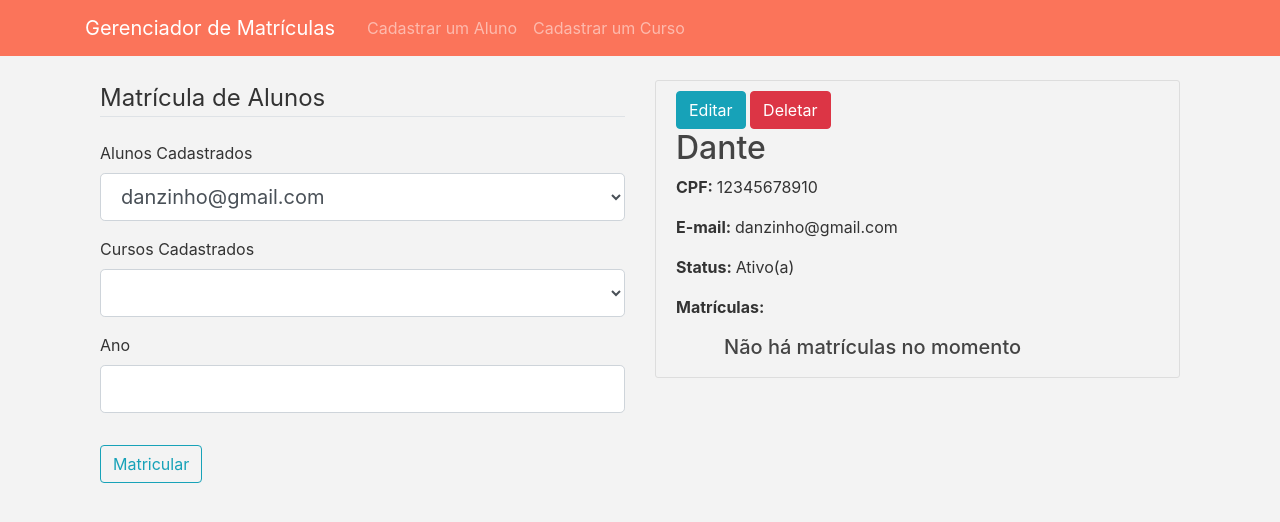
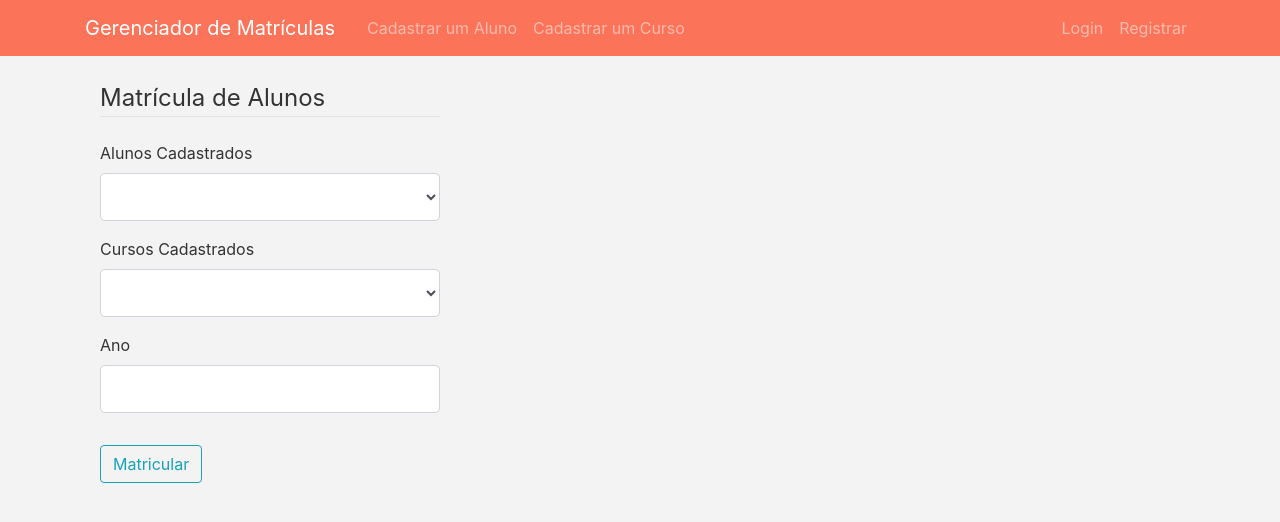
Before and after one commit to vitoto16/Gerenciador-Matriculas-Flask, a Flask app: page / in a window 1280 px wide. Shown: the top 522 px of the page. Run offline with Flask 2, Linux system fonts and the light colour scheme; data comes from the database, SQL or seed files in the repository; both versions use the stored data as it was after the commit; data that the repository does not hold is empty; some libraries are stand-ins or nearby versions.

Commit message:
Implementing user authentication

```diff
--- a/gerenciador_matriculas/forms.py
+++ b/gerenciador_matriculas/forms.py
@@ -1,11 +1,12 @@
 from flask import request
 from flask_wtf import FlaskForm
-from wtforms import StringField, IntegerField, DateField, SubmitField, FloatField, SelectField, RadioField
-from wtforms.validators import DataRequired, Length, Email, ValidationError
-from gerenciador_matriculas.models import Aluno, Curso, Matricula
+from wtforms import StringField, IntegerField, DateField, SubmitField, FloatField, SelectField,\
+    RadioField, PasswordField
+from wtforms.validators import DataRequired, Length, Email, ValidationError, EqualTo
+from gerenciador_matriculas.models import Aluno, Curso, Matricula, Gerente
 
 
-def asserting_uniques(form, field):
+def valida_campos_aluno(form, field):
     if field.name == 'cpf':
         aluno = Aluno.query.filter_by(cpf=field.data).first()
         print(field.name, field.data)
@@ -25,11 +26,41 @@ def asserting_uniques(form, field):
         if aluno:
             raise ValidationError(f"Este {field.name} já está cadastrado!")
 
+def validate_matricula(form, aluno):
+    curso = Curso.query.filter_by(nome=form.curso.data).first()
+    aluno_selecionado = Aluno.query.filter_by(email=aluno.data).first()
+    matriculado = Matricula.query.filter_by(alunoId=aluno_selecionado.id, cursoId=curso.id).first()
+    if matriculado:
+        raise ValidationError("Este aluno já está matriculado neste curso!")
+
+
+class FormRegistrar(FlaskForm):
+    username = StringField('Nome de usuário', validators=[DataRequired(), Length(min=4, max=35)])
+    email = StringField('E-mail', validators=[DataRequired(), Email()])
+    password = PasswordField('Senha', validators=[DataRequired()])
+    confirm_password = PasswordField('Confirmar Senha', validators=[DataRequired(), EqualTo('password')])
+    submit = SubmitField('Registrar')
+
+    def validate_username(self, username):
+        gerente = Gerente.query.filter_by(username=username.data).first()
+        if gerente:
+            raise ValidationError("Este nome de usuário já está sendo usado!")
+
+    def validate_email(self, email):
+        gerente = Gerente.query.filter_by(email=email.data).first()
+        if gerente:
+            raise ValidationError("Este e-mail já está sendo usado!")
+
+class FormLogin(FlaskForm):
+    email = StringField('E-mail', validators=[DataRequired(), Email()])
+    password = PasswordField('Senha', validators=[DataRequired()])
+    submit = SubmitField('Login')
+
 
 class FormAluno(FlaskForm):
     nome = StringField('Nome', validators=[DataRequired(), Length(max=35)])
-    cpf = StringField('CPF', validators=[DataRequired(), Length(min=11), asserting_uniques])
-    email = StringField('Email', validators=[DataRequired(), Email(), asserting_uniques])
+    cpf = StringField('CPF', validators=[DataRequired(), Length(min=11), valida_campos_aluno])
+    email = StringField('Email', validators=[DataRequired(), Email(), valida_campos_aluno])
     status = RadioField('Status', choices=['Ativo(a)', 'Inativo(a)'], validators=[DataRequired()])
     dataNascimento = DateField('Data de Nascimento (dd/mm/aaaa) ', validators=[DataRequired()], format='%d/%m/%Y')
     submit = SubmitField('Cadastrar')
@@ -56,13 +87,6 @@ class FormCurso(FlaskForm):
                 raise ValidationError("Este curso já está cadastrado!")
 
 
-def validate_matricula(form, aluno):
-    curso = Curso.query.filter_by(nome=form.curso.data).first()
-    aluno_selecionado = Aluno.query.filter_by(email=aluno.data).first()
-    matriculado = Matricula.query.filter_by(alunoId=aluno_selecionado.id, cursoId=curso.id).first()
-    if matriculado:
-        raise ValidationError("Este aluno já está matriculado neste curso!")
-
 
 class FormMatricula(FlaskForm):
     aluno = SelectField('Alunos Cadastrados', validators=[DataRequired(), validate_matricula])
--- a/gerenciador_matriculas/routes.py
+++ b/gerenciador_matriculas/routes.py
@@ -1,39 +1,83 @@
-from flask import render_template, redirect, url_for, flash, request
-from gerenciador_matriculas import app, db
-from gerenciador_matriculas.forms import FormAluno, FormCurso, FormMatricula
-from gerenciador_matriculas.models import Aluno, Curso, Matricula
+from flask import render_template, redirect, url_for, flash, request, abort
+from gerenciador_matriculas import app, db, bcrypt
+from gerenciador_matriculas.forms import FormAluno, FormCurso, FormMatricula, FormRegistrar, FormLogin
+from gerenciador_matriculas.models import Aluno, Curso, Matricula, Gerente
+from flask_login import login_user, current_user, logout_user, login_required
 
-MATRICULAS_STATUS_CHOICES=['ativado', 'bloqueado', 'cancelado']
+
+@app.route('/registrar', methods=['GET', 'POST'])
+def registrar():
+    if current_user.is_authenticated:
+        return redirect(url_for('home'))
+    form = FormRegistrar()
+    if form.validate_on_submit():
+        flash(f"Usuário {form.username.data} criado!", 'success')
+        hashed_password = bcrypt.generate_password_hash(form.password.data).decode('utf-8')
+        gerente = Gerente(username=form.username.data, email=form.email.data, password=hashed_password)
+        db.session.add(gerente)
+        db.session.commit()
+        return redirect(url_for('login'))
+    return render_template('registrar.html', form=form, title='Registrar')
+
+
+@app.route('/login', methods=['GET', 'POST'])
+def login():
+    if current_user.is_authenticated:
+        return redirect(url_for('home'))
+    form = FormLogin()
+    if form.validate_on_submit():
+        user = Gerente.query.filter_by(email=form.email.data).first()
+        if user and bcrypt.check_password_hash(user.password, form.password.data):
+            login_user(user)
+            flash('Login realizado com sucesso!', 'success')
+            next_page = request.args.get('next')
+            return redirect(next_page) if next_page else redirect(url_for('home'))
+        else:
+            flash('Login não realizado. Verifique seu nome de usuário e senha.', 'danger')
+    return render_template('login.html', form=form, title='Login')
+
 
 @app.route('/', methods=['GET', 'POST'])
 def home():
-    alunos = Aluno.query.all()
-    cursos = Curso.query.all()
     form = FormMatricula()
-    form.aluno.choices = alunos
-    form.curso.choices = cursos
-    if form.validate_on_submit():
-        alunoId = Aluno.query.filter_by(email=form.aluno.data).first().id
-        cursoId = Curso.query.filter_by(nome=form.curso.data).first().id
-        matricula = Matricula(alunoId=alunoId,
-                              cursoId=cursoId,
-                              ano=form.ano.data
-                              )
-        db.session.add(matricula)
-        db.session.commit()
-        flash('Matrícula efetuada com sucesso!', 'success')
-        return redirect(url_for('home'))
-    return render_template('matriculas.html', alunos=alunos, cursos=cursos, form=form)
+    if current_user.is_authenticated:
+        gerente = Gerente.query.get(current_user.get_id())
+        alunos = gerente.alunos
+        cursos = gerente.cursos
+        form.aluno.choices = alunos
+        form.curso.choices = cursos
+        if form.validate_on_submit():
+            alunoId = Aluno.query.filter_by(email=form.aluno.data).first().id
+            cursoId = Curso.query.filter_by(nome=form.curso.data).first().id
+            matricula = Matricula(alunoId=alunoId,
+                                  cursoId=cursoId,
+                                  ano=form.ano.data
+                                  )
+            db.session.add(matricula)
+            db.session.commit()
+            flash('Matrícula efetuada com sucesso!', 'success')
+            return redirect(url_for('home'))
+        return render_template('matriculas.html', alunos=alunos, cursos=cursos, form=form)
+    else:
+        return render_template('matriculas.html', form=form)
+
+
+@app.route('/logout')
+def logout():
+    logout_user()
+    return redirect(url_for('home'))
 
 
 @app.route('/cadastro-aluno', methods=['GET', 'POST'])
+@login_required
 def cadastro_aluno():
     form = FormAluno()
     if form.validate_on_submit():
         aluno = Aluno(nome=form.nome.data,
                       cpf=form.cpf.data,
                       email=form.email.data,
-                      dataNascimento=form.dataNascimento.data
+                      dataNascimento=form.dataNascimento.data,
+                      gerente=current_user
                       )
         if form.status.data == 'Ativo(a)':
             aluno.status = True
@@ -42,117 +86,152 @@ def cadastro_aluno():
         db.session.commit()
         flash('Aluno cadastrado com sucesso!', 'success')
         return redirect(url_for('home'))
+
     return render_template('cadastro-aluno.html', form=form, title='Cadastro Aluno', legend='Cadastro de Aluno')
 
 
 @app.route('/cadastro-curso', methods=['GET', 'POST'])
+@login_required
 def cadastro_curso():
     form = FormCurso()
     if form.validate_on_submit():
         curso = Curso(nome=form.nome.data,
                       sequencia=form.sequencia.data,
                       precoVenda=form.precoVenda.data,
+                      gerente=current_user
                       )
         db.session.add(curso)
         db.session.commit()
         flash('Curso cadastrado com sucesso!', 'success')
         return redirect(url_for('home'))
+
     return render_template('cadastro-curso.html', form=form, title='Cadastro Curso')
 
 
 @app.route("/aluno/<int:aluno_id>", methods=['GET', 'POST'])
+@login_required
 def edita_aluno(aluno_id):
     aluno = Aluno.query.get_or_404(aluno_id)
-    form = FormAluno()
-    if form.validate_on_submit():
-        aluno.nome = form.nome.data
-        aluno.cpf = form.cpf.data
-        aluno.email = form.email.data
-        if form.status.data == 'Ativo(a)':
-            aluno.status = True
-        else:
-            aluno.status = False
-        aluno.dataNascimento = form.dataNascimento.data
-        db.session.commit()
-        flash('Aluno modificado com sucesso!', 'success')
-        return redirect(url_for('home'))
-    elif request.method == 'GET':
-        form.nome.data = aluno.nome
-        form.cpf.data = aluno.cpf
-        form.email.data = aluno.email
-        form.dataNascimento.data = aluno.dataNascimento
-        form.status.default = aluno.status
-    return render_template('cadastro-aluno.html', aluno=aluno, form=form,
-                           title=aluno.nome, legend='Editar Aluno', submit='Modificar')
+    if aluno.gerente != current_user:
+        abort(403)
+    else:
+        form = FormAluno()
+        if form.validate_on_submit():
+            aluno.nome = form.nome.data
+            aluno.cpf = form.cpf.data
+            aluno.email = form.email.data
+            if form.status.data == 'Ativo(a)':
+                aluno.status = True
+            else:
+                aluno.status = False
+            aluno.dataNascimento = form.dataNascimento.data
+            db.session.commit()
+            flash('Aluno modificado com sucesso!', 'success')
+            return redirect(url_for('home'))
+        elif request.method == 'GET':
+            form.nome.data = aluno.nome
+            form.cpf.data = aluno.cpf
+            form.email.data = aluno.email
+            form.dataNascimento.data = aluno.dataNascimento
+            form.status.default = aluno.status
+        return render_template('cadastro-aluno.html', aluno=aluno, form=form,
+                               title=aluno.nome, legend='Editar Aluno', submit='Modificar')
 
 @app.route("/curso/<slug>", methods=['GET', 'POST'])
+@login_required
 def edita_curso(slug):
     curso = Curso.query.filter_by(slug=slug).first()
-    form = FormCurso()
-    if form.validate_on_submit():
-        curso.nome = form.nome.data
-        curso.sequencia = form.sequencia.data
-        curso.precoVenda = form.precoVenda.data
-        if form.status.data == 'Ativo':
-            curso.status = True
-        else:
-            curso.status = False
-        db.session.commit()
-        flash('Curso modificado com sucesso!', 'success')
-        return redirect(url_for('home'))
-    elif request.method == 'GET':
-        form.nome.data = curso.nome
-        form.sequencia.data = curso.sequencia
-        form.precoVenda.data = curso.precoVenda
-        form.status.default = curso.status
-    return render_template('cadastro-curso.html', curso=curso, form=form,
-                           title=curso.nome, legend='Editar Curso', submit='Modificar')
+    if curso.gerente != current_user:
+        abort(403)
+    else:
+        form = FormCurso()
+        if form.validate_on_submit():
+            curso.nome = form.nome.data
+            curso.sequencia = form.sequencia.data
+            curso.precoVenda = form.precoVenda.data
+            if form.status.data == 'Ativo':
+                curso.status = True
+            else:
+                curso.status = False
+            db.session.commit()
+            flash('Curso modificado com sucesso!', 'success')
+            return redirect(url_for('home'))
+        elif request.method == 'GET':
+            form.nome.data = curso.nome
+            form.sequencia.data = curso.sequencia
+            form.precoVenda.data = curso.precoVenda
+            form.status.default = curso.status
+        return render_template('cadastro-curso.html', curso=curso, form=form,
+                               title=curso.nome, legend='Editar Curso', submit='Modificar')
 
 @app.route('/deleta-aluno/<int:aluno_id>', methods=['GET', 'POST'])
+@login_required
 def deleta_aluno(aluno_id):
     aluno = Aluno.query.get_or_404(aluno_id)
-    db.session.delete(aluno)
-    db.session.commit()
-    flash('Aluno deletado com sucesso!', 'success')
-    return redirect(url_for('home'))
+    if aluno.gerente != current_user:
+        abort(403)
+    else:
+        db.session.delete(aluno)
+        db.session.commit()
+        flash('Aluno deletado com sucesso!', 'success')
+        return redirect(url_for('home'))
 
 @app.route('/deleta-curso/<slug>', methods=['GET', 'POST'])
+@login_required
 def deleta_curso(slug):
     curso = Curso.query.filter_by(slug=slug).first_or_404()
-    db.session.delete(curso)
-    db.session.commit()
-    flash('Curso deletado com sucesso!', 'success')
-    return redirect(url_for('home'))
+    if curso.gerente != current_user:
+        abort(403)
+    else:
+        db.session.delete(curso)
+        db.session.commit()
+        flash('Curso deletado com sucesso!', 'success')
+        return redirect(url_for('home'))
 
 @app.route('/ativa-matricula/<int:matricula_id>')
+@login_required
 def ativa_matricula(matricula_id):
     matricula = Matricula.query.get_or_404(matricula_id)
-    if matricula.status != 'Matriculado':
-        matricula.status = 'Matriculado'
-        db.session.commit()
-        flash("Matrícula ativada com sucesso!", 'success')
-        return redirect(url_for('home'))
+    if matricula.aluno.gerente != current_user:
+        abort(403)
     else:
-        flash("Esta matrícula já está ativa!", 'danger')
+        if matricula.status != 'Matriculado':
+            matricula.status = 'Matriculado'
+            db.session.commit()
+            flash("Matrícula ativada com sucesso!", 'success')
+            return redirect(url_for('home'))
+        else:
+            flash("Esta matrícula já está ativa!", 'danger')
+            return redirect(url_for('home'))
 
 @app.route('/bloqueia-matricula/<int:matricula_id>')
+@login_required
 def bloqueia_matricula(matricula_id):
     matricula = Matricula.query.get_or_404(matricula_id)
-    if matricula.status != 'Bloqueado':
-        matricula.status = 'Bloqueado'
-        db.session.commit()
-        flash("Matrícula bloqueada com sucesso!", 'success')
-        return redirect(url_for('home'))
+    if matricula.aluno.gerente != current_user:
+        abort(403)
     else:
-        flash("Esta matrícula já está bloqueada!", 'danger')
+        if matricula.status != 'Bloqueado':
+            matricula.status = 'Bloqueado'
+            db.session.commit()
+            flash("Matrícula bloqueada com sucesso!", 'success')
+            return redirect(url_for('home'))
+        else:
+            flash("Esta matrícula já está bloqueada!", 'danger')
+            return redirect(url_for('home'))
 
 @app.route('/cancela-matricula/<int:matricula_id>')
+@login_required
 def cancela_matricula(matricula_id):
     matricula = Matricula.query.get_or_404(matricula_id)
-    if matricula.status != 'Cancelado':
-        matricula.status = 'Cancelado'
-        db.session.commit()
-        flash("Matrícula cancelada com sucesso!", 'success')
-        return redirect(url_for('home'))
+    if matricula.aluno.gerente != current_user:
+        abort(403)
     else:
-        flash("Esta matrícula já está cancelada!", 'danger')
+        if matricula.status != 'Cancelado':
+            matricula.status = 'Cancelado'
+            db.session.commit()
+            flash("Matrícula cancelada com sucesso!", 'success')
+            return redirect(url_for('home'))
+        else:
+            flash("Esta matrícula já está cancelada!", 'danger')
+            return redirect(url_for('home'))
--- a/gerenciador_matriculas/templates/layout.html
+++ b/gerenciador_matriculas/templates/layout.html
@@ -23,8 +23,16 @@
                 </button>
                 <div class="collapse navbar-collapse" id="navbarToggle">
                     <div class="navbar-nav mr-auto">
-              <a class="nav-item nav-link" href="/cadastro-aluno">Cadastrar um Aluno</a>
-              <a class="nav-item nav-link" href="/cadastro-curso">Cadastrar um Curso</a>
+                        <a class="nav-item nav-link" href="{{ url_for('cadastro_aluno') }}">Cadastrar um Aluno</a>
+                        <a class="nav-item nav-link" href="{{ url_for('cadastro_curso') }}">Cadastrar um Curso</a>
+                    </div>
+                    <div class="navbar-nav">
+                        {% if current_user.is_authenticated %}
+                            <a class="nav-item nav-link" href="{{ url_for('logout') }}">Encerrar sessão</a>
+                        {% else %}
+                            <a class="nav-item nav-link" href="{{ url_for('login') }}">Login</a>
+                            <a class="nav-item nav-link" href="{{ url_for('registrar') }}">Registrar</a>
+                        {% endif %}
                     </div>
                 </div>
             </div>
--- a/gerenciador_matriculas/templates/matriculas.html
+++ b/gerenciador_matriculas/templates/matriculas.html
@@ -89,6 +89,43 @@
                     </article>
                 {% endfor %}
             </div>
+            <div class="col-sm">
+                {% for curso in cursos %}
+                    <article class="media content-section">
+                        <div class="media-body">
+                            <div class="article-metadata">
+                                <a href="{{ url_for('edita_curso', slug=curso.slug) }}" type="button" class="btn btn-info">Editar</a>
+                                <a href="{{ url_for('deleta_curso', slug=curso.slug) }}" type="button" class="btn btn-danger">Deletar</a>
+                            </div>
+                            <h2 class="article-title">{{ curso.nome }}</h2>
+                            <p class="article-content"><strong>Sequencia: </strong>{{ curso.sequencia }}</p>
+                            <p class="article-content"><strong>Preço de Venda: </strong>{{ curso.precoVenda }}</p>
+                            {% if curso.status %}
+                                <p class="article-content"><strong>Status: </strong>Ativo</p>
+                            {% else %}
+                                <p class="article-content"><strong>Status: </strong>Inativo</p>
+                            {% endif %}
+                            <p class="article-content"><strong>Matrículas:</strong></p>
+                            {% if curso.matriculas %}
+                                {% for matricula in curso.matriculas %}
+                                    <h5 class="article-content pl-5">Aluno: {{ matricula.aluno }}</h5>
+                                    <h5 class="article-content pl-5">Status: {{ matricula.status }}</h5>
+                                    <ul class="list-inline pl-5">
+                                        <li class="list-inline-item"><a href="{{ url_for('ativa_matricula', matricula_id=matricula.id) }}">Ativar</a></li>
+                                        <li class="list-inline-item"><a href="{{ url_for('bloqueia_matricula', matricula_id=matricula.id) }}">Bloquear</a></li>
+                                        <li class="list-inline-item"><a href="{{ url_for('cancela_matricula', matricula_id=matricula.id) }}">Cancelar</a></li>
+                                    </ul>
+                                    <span class=""></span>
+                                    <span class=""></span>
+                                    <span class=""></span>
+                                {% endfor %}
+                            {% else %}
+                                <h5 class="article-content-pl pl-5">Não há matrículas no momento</h5>
+                            {% endif %}
+                        </div>
+                    </article>
+                {% endfor %}
+            </div>
         </div>
     </div>
 {% endblock %}
```
Also changed, not shown: gerenciador_matriculas/__init__.py (+8 -0 lines), gerenciador_matriculas/models.py (+23 -1 lines), gerenciador_matriculas/templates/login.html (added, +40 -0 lines), gerenciador_matriculas/templates/registrar.html (added, +66 -0 lines), gerenciador_matriculas/site.db. Lines whose indentation alone changed are shown as unchanged.
